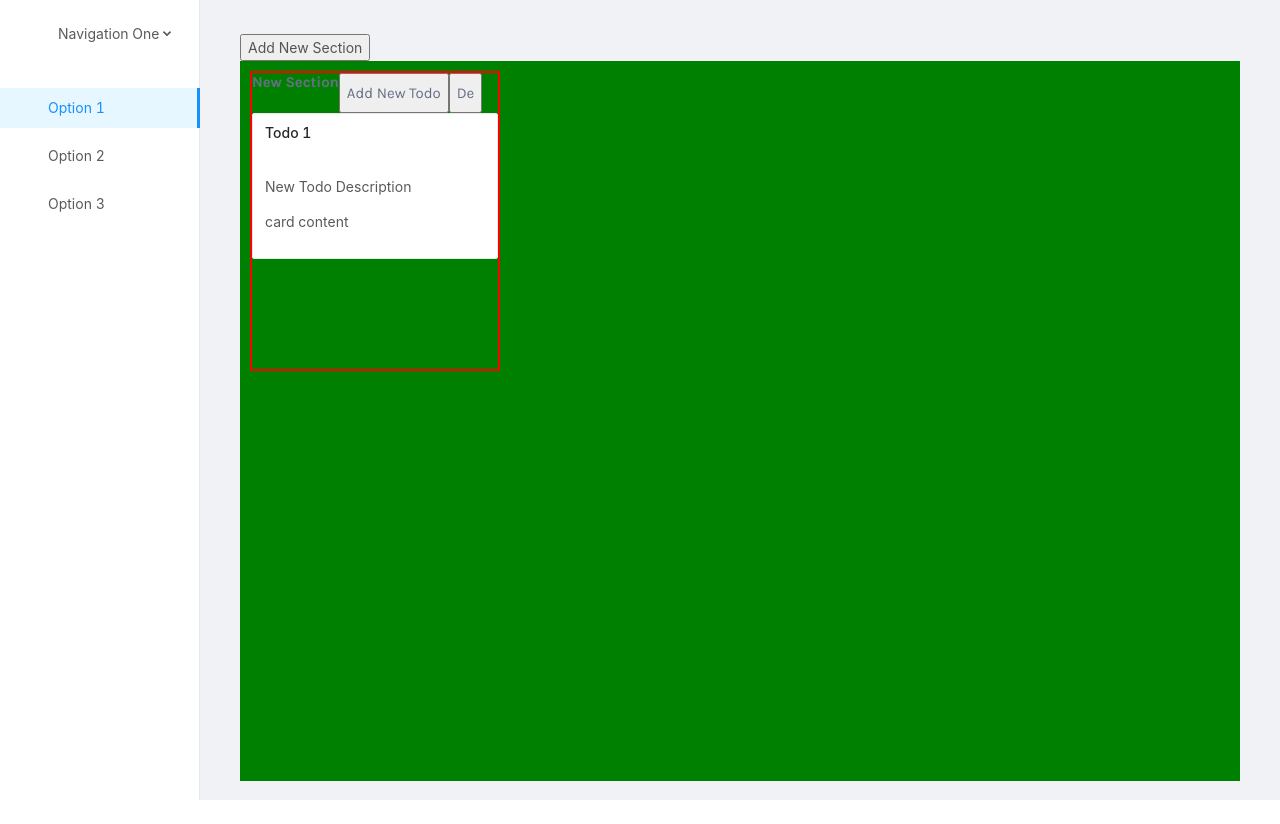
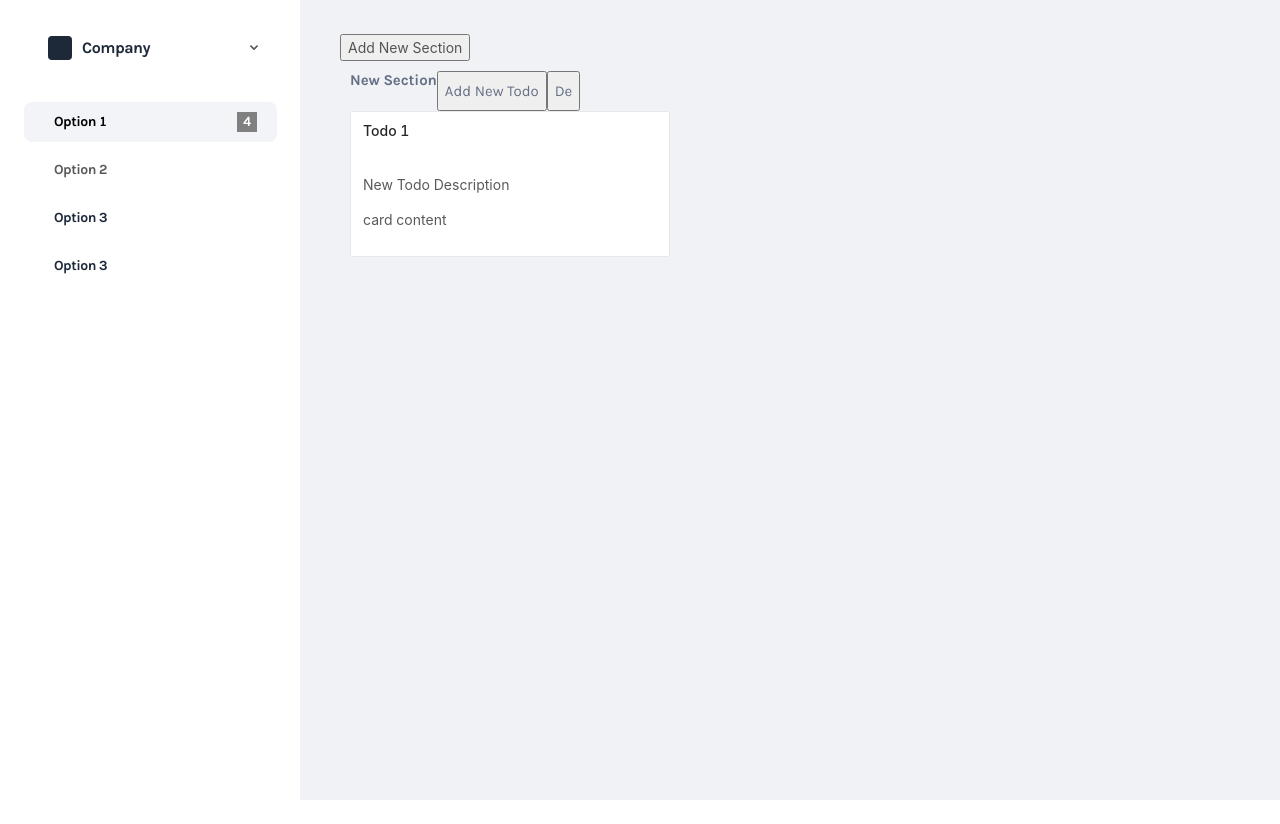
Before and after one commit to Omerkirkan/fr-dev-case, a Vue app: page /todos in a window 1280 px wide. Before the commit the page ends 800 px from the top, so only its background shows below. Built offline with nearby package versions, Linux system fonts and the light colour scheme; data requests are answered from the project's data file.

Commit message:
side bar style updated

```diff
--- a/src/assets/scss/style.scss
+++ b/src/assets/scss/style.scss
@@ -7,18 +7,93 @@
     position: fixed;
 }
 
+.side-bar-custom-style {
+    padding: 24px 24px 16px;
+    background-color: #ffffff;
+}
+.ant-layout-sider-collapsed {
+    padding: 0px !important;
+
+    .ant-menu-select-company {
+        span {
+            display: none;
+        }
+        display: grid;
+    }
+}
+
 .side-menu {
     height: 100vh;
+    font-family: 'Karla';
+    font-style: normal;
+    font-weight: 700;
+    font-size: 16px;
+    line-height: 19px;
+    letter-spacing: -0.03em;
+    color: #1D2939;
+    border: 0px;
 
     .ant-menu-item {
         display: flex;
         justify-content: flex-start;
         align-items: center;
+        padding: 12px 8px 12px 6px !important;
+
+        a {
+            display: flex;
+            align-items: center;
+        }
+
+        .anticon {
+            font-size: 22px !important;
+        }
     }
+
+    .ant-menu-item-active {
+        background: #F2F4F7 !important;
+        border-radius: 8px !important;
+        color: black !important;
+
+        a {
+            color: black;
+        }
+    }
+
+    .ant-menu-item-selected {
+
+        /* Gray / 100 */
+
+        background: #F2F4F7 !important;
+        border-radius: 8px !important;
+
+        a {
+            color: black;
+        }
+
+        // after
+
+
+        &::after {
+            content: '';
+            position: absolute;
+            top: 0;
+            left: 0;
+            width: 100%;
+            height: 100%;
+            border-radius: 8px;
+            background: #F2F4F7;
+            z-index: -1;
+        }
+
+    }
+
+
+
+
 }
 
 .ant-menu-custom-style {
-    padding: 10px;
+
     margin-bottom: 30px;
 }
 
@@ -26,6 +101,19 @@
     display: flex;
     justify-content: flex-start;
     align-items: center;
+    font-family: 'Karla';
+    font-style: normal;
+    font-weight: 700;
+    font-size: 16px;
+    color: #1D2939;
+
+    .side-select-company-icon {
+        width: 24px;
+        height: 24px;
+        background: #1D2939;
+        border-radius: 4px;
+        margin-right: 10px;
+    }
 }
 
 .menu-count {
@@ -43,16 +131,14 @@
 .sections-container {
     width: 100%;
     height: 90vh;
-    background-color: green;
     display: flex;
     flex-wrap: nowrap;
     overflow-x: auto;
 
     .list-section {
         flex: 0 0 auto;
-        width: 250px;
+        width: 320px;
         height: 300px;
-        border: 2px solid red;
         margin: 10px 10px;
     }
 
--- a/src/components/SideBar.vue
+++ b/src/components/SideBar.vue
@@ -1,7 +1,5 @@
 <template>
-  <a-layout-sider
-    breakpoint="lg"
-  >
+  <a-layout-sider breakpoint="lg" width="300" class="side-bar-custom-style">
     <a-menu
       :default-selected-keys="['1']"
       mode="inline"
@@ -10,26 +8,30 @@
       class="side-menu"
     >
       <a-sub-menu key="sub1" class="ant-menu-custom-style">
-        <span class="ant-menu-select-company" slot="title"
-          ><a-icon type="mail" /><span>Navigation One</span></span
+        <span class="ant-menu-select-company" slot="title">
+          <i class="side-select-company-icon"></i> <span>Company</span></span
         >
       </a-sub-menu>
 
       <a-menu-item key="1">
-
         <router-link :to="{ name: 'todos' }">
-
-        <a-icon type="home" />
-        <span>Option 1</span>
-        <span class="menu-count">4</span>
+          <a-icon type="appstore" />
+          <span>Option 1</span>
+          <span class="menu-count">4</span>
+        </router-link>
+      </a-menu-item>
+      <a-menu-item key="2">
+        <router-link :to="{ name: 'todos' }">
+        <a-icon type="bell" />
+        <span>Option 2</span>
       </router-link>
       </a-menu-item>
-      <a-menu-item key="2">
-        <a-icon type="desktop" />
-        <span>Option 2</span>
+      <a-menu-item key="3">
+        <a-icon type="bar-chart" />
+        <span>Option 3</span>
       </a-menu-item>
       <a-menu-item key="3">
-        <a-icon type="inbox" />
+        <a-icon type="user" />
         <span>Option 3</span>
       </a-menu-item>
     </a-menu>
```
